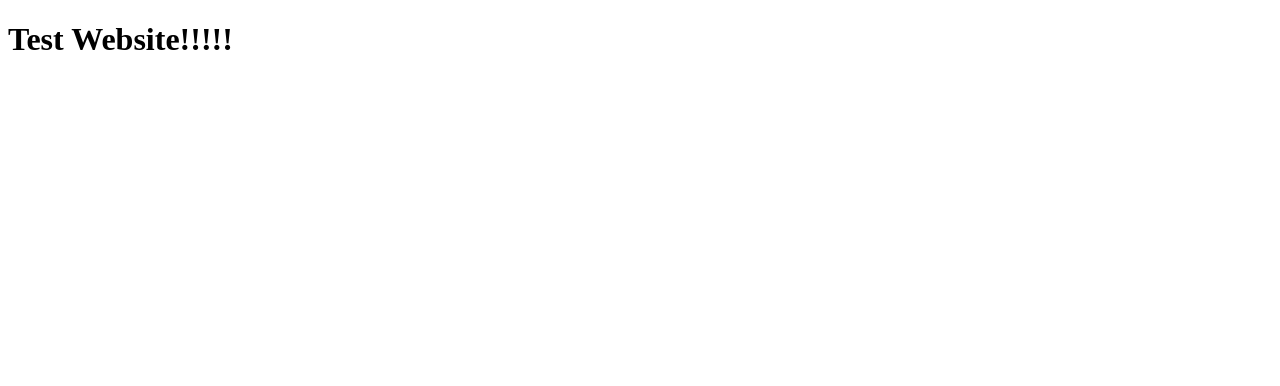
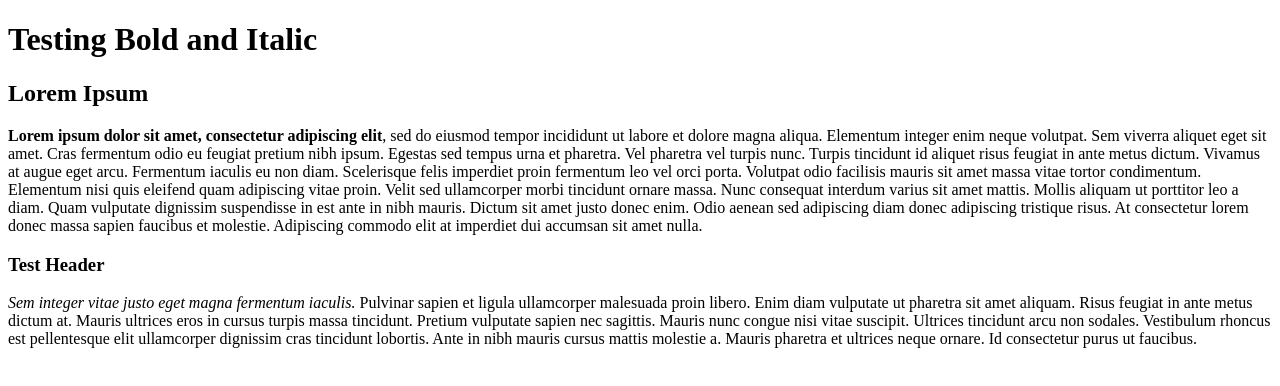
Before and after one commit to bjclifton/html_test, a plain HTML site: page index.html in a window 1280 px wide. Drawn offline with Linux system fonts and the light colour scheme.

Commit message:
Added text, made Lorem Ipsium test page

```diff
--- a/index.html
+++ b/index.html
@@ -6,6 +6,14 @@
 </head>
 
 <body>
-    <h1>Test Website!!!!!</h1>
+    <h1>Testing Bold and Italic</h1>
+
+    <h2>Lorem Ipsum</h2>
+
+    <p><strong>Lorem ipsum dolor sit amet, consectetur adipiscing elit</strong>, sed do eiusmod tempor incididunt ut labore et dolore magna aliqua. Elementum integer enim neque volutpat. Sem viverra aliquet eget sit amet. Cras fermentum odio eu feugiat pretium nibh ipsum. Egestas sed tempus urna et pharetra. Vel pharetra vel turpis nunc. Turpis tincidunt id aliquet risus feugiat in ante metus dictum. Vivamus at augue eget arcu. Fermentum iaculis eu non diam. Scelerisque felis imperdiet proin fermentum leo vel orci porta. Volutpat odio facilisis mauris sit amet massa vitae tortor condimentum. Elementum nisi quis eleifend quam adipiscing vitae proin. Velit sed ullamcorper morbi tincidunt ornare massa. Nunc consequat interdum varius sit amet mattis. Mollis aliquam ut porttitor leo a diam. Quam vulputate dignissim suspendisse in est ante in nibh mauris. Dictum sit amet justo donec enim. Odio aenean sed adipiscing diam donec adipiscing tristique risus. At consectetur lorem donec massa sapien faucibus et molestie. Adipiscing commodo elit at imperdiet dui accumsan sit amet nulla.</p>
+
+    <h3>Test Header</h3>
+
+    <p><em>Sem integer vitae justo eget magna fermentum iaculis.</em> Pulvinar sapien et ligula ullamcorper malesuada proin libero. Enim diam vulputate ut pharetra sit amet aliquam. Risus feugiat in ante metus dictum at. Mauris ultrices eros in cursus turpis massa tincidunt. Pretium vulputate sapien nec sagittis. Mauris nunc congue nisi vitae suscipit. Ultrices tincidunt arcu non sodales. Vestibulum rhoncus est pellentesque elit ullamcorper dignissim cras tincidunt lobortis. Ante in nibh mauris cursus mattis molestie a. Mauris pharetra et ultrices neque ornare. Id consectetur purus ut faucibus.</p>
 </body>
 </html>
```
